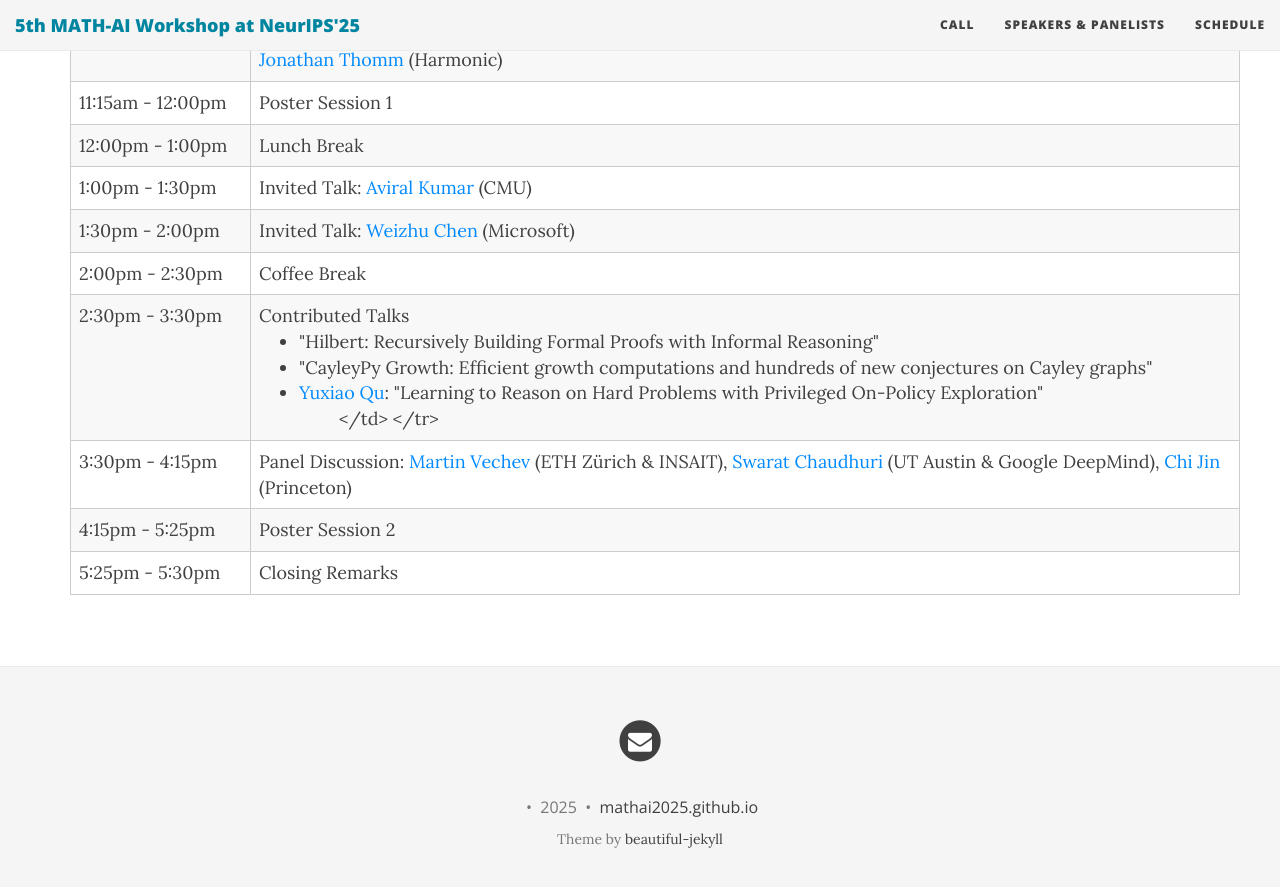
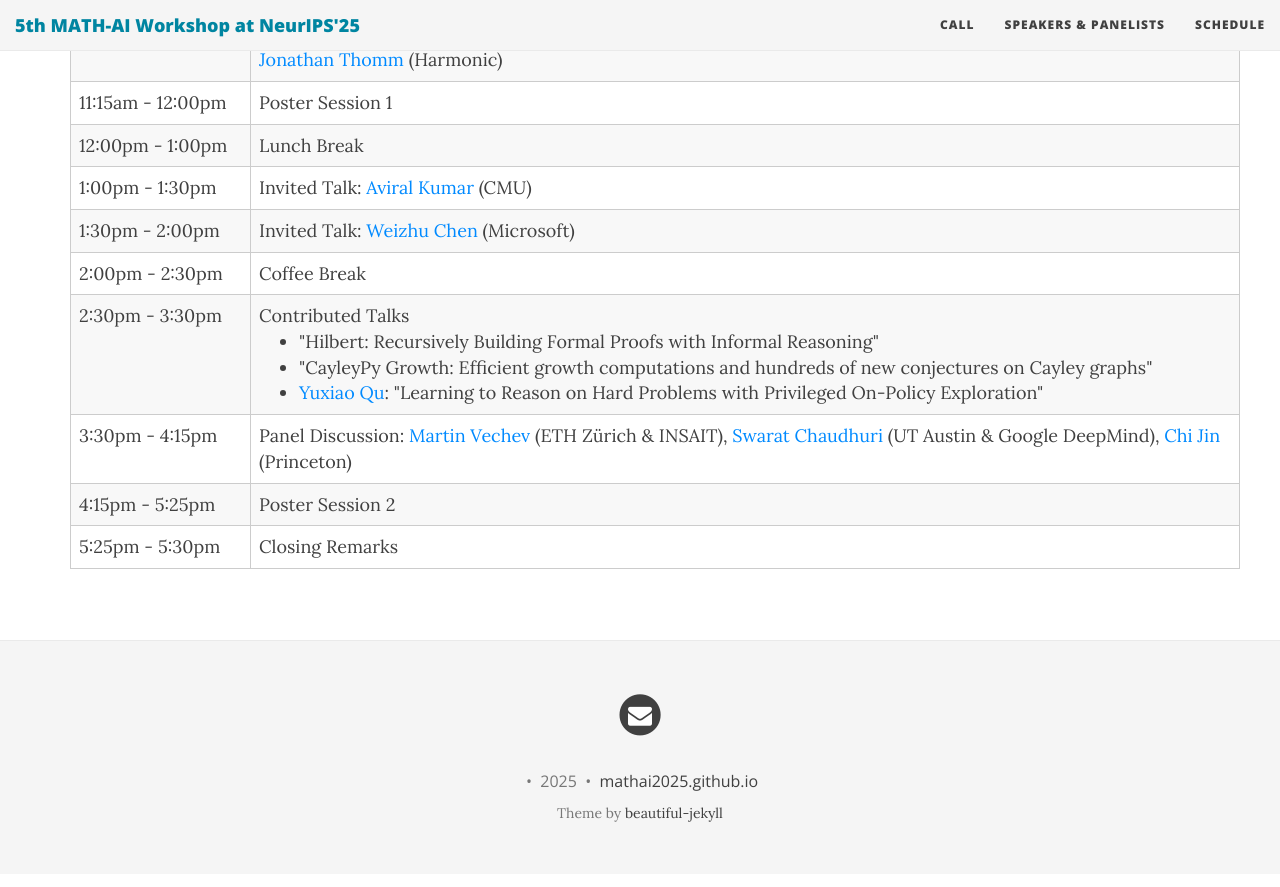
Before and after one commit to mathai2025/mathai2025.github.io, a Jekyll site: the page built from schedule.md, in a window 1280 px wide and 900 px high, scrolled down 705 px. Shown: the top 887 px of the window. Built offline with Jekyll 4.4.1, drawn with Linux system fonts in a browser that asks for light colours; nearby versions of some CDN libraries.

Commit message:
Update schedule.md

```diff
--- a/schedule.md
+++ b/schedule.md
@@ -70,8 +70,6 @@ use-site-title: true
           <li>"CayleyPy Growth: Efficient growth computations and hundreds of new conjectures on Cayley graphs"</li>
           <li><a href="https://cohenqu.github.io/" target="_blank">Yuxiao Qu</a>: "Learning to Reason on Hard Problems with Privileged On-Policy Exploration"</li>
         <ul>
-        </td>
-      </tr>
       <tr>
         <td style="width: 180px;">3:30pm - 4:15pm</td>
         <td>Panel Discussion: <a href="https://www.sri.inf.ethz.ch/people/martin" target="_blank">Martin Vechev</a> (ETH Zürich & INSAIT), <a href="https://www.cs.utexas.edu/~swarat/" target="_blank">Swarat Chaudhuri</a> (UT Austin & Google DeepMind), <a href="https://sites.google.com/view/cjin/home" target="_blank">Chi Jin</a> (Princeton)</td>
```
